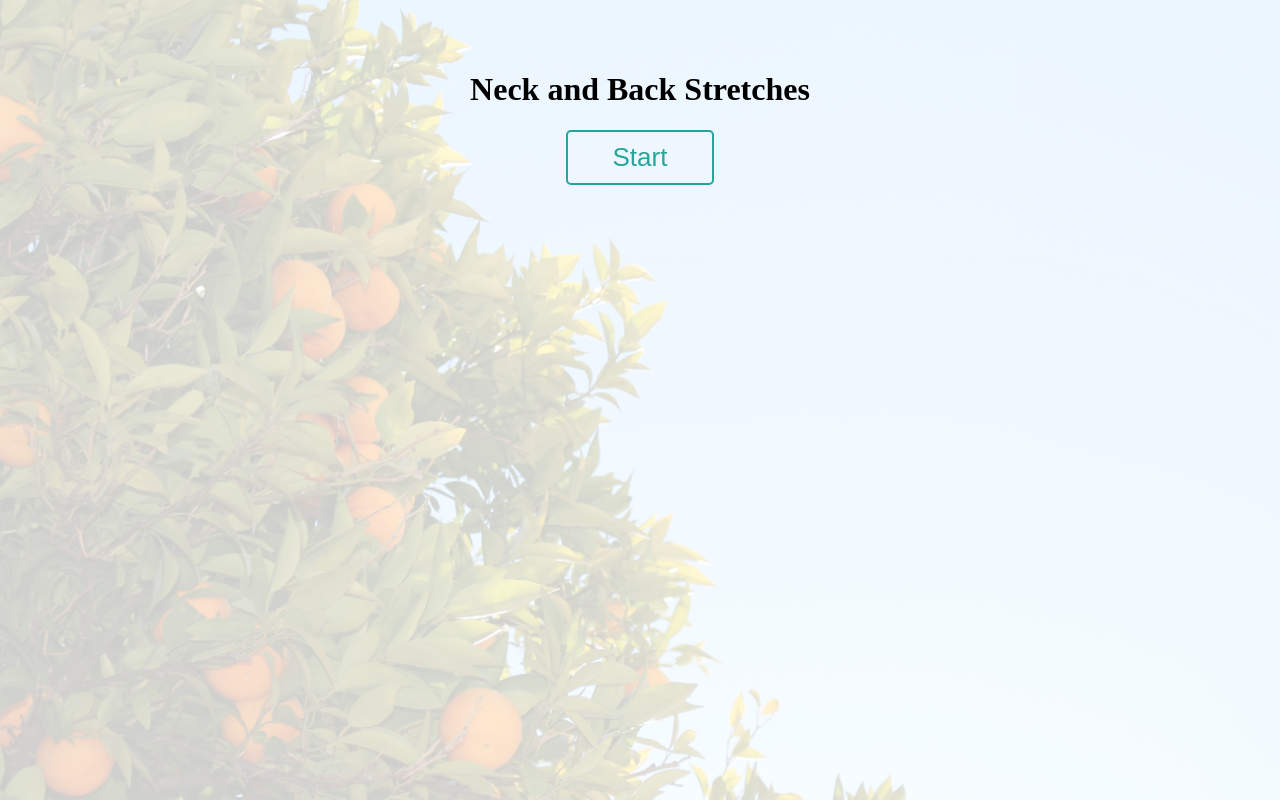
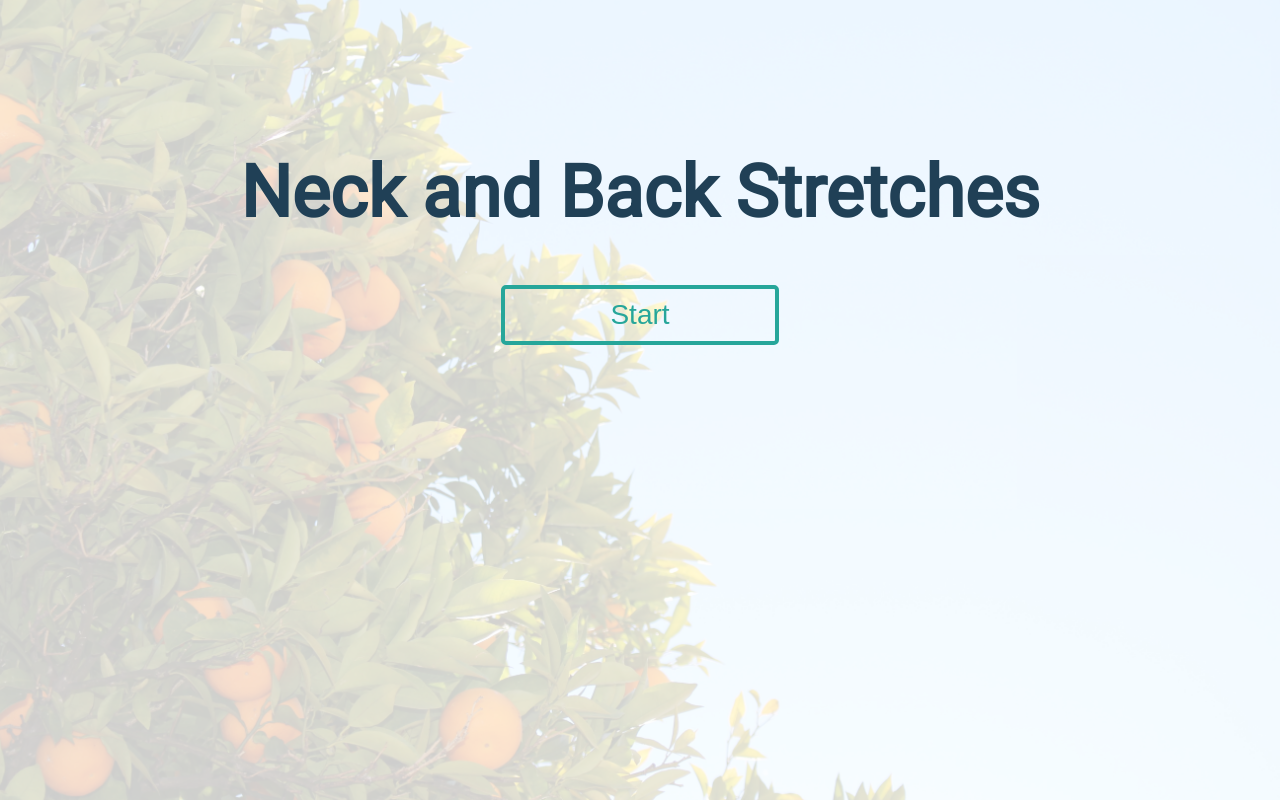
Before and after one commit to pszujewski/stretch-app, a plain HTML site: page index.html in a window 1280 px wide. Drawn offline with nearby package versions, Linux system fonts and the light colour scheme.

Commit message:
finished rough draft of stretching app project

```diff
--- a/css/main.css
+++ b/css/main.css
@@ -11,6 +11,7 @@ html {
 }
 
 body {
+  font-family: 'Roboto', sans-serif;
   padding: 0;
   margin: 0;
   min-width: 100%;
@@ -21,11 +22,17 @@ body {
   background-color: rgba(255, 255, 255, 0.8);
 }
 
+#app-title {
+  font-size: 72px;
+  margin-top: 100px;
+  margin-bottom: 50px;
+}
+
 button {
-  padding: 10px 45px;
-  font-size: 26px;
+  padding: 10px 105px;
+  font-size: 28px;
   background-color: transparent;
-  border: 2px solid #26a69a;
+  border: 4px solid #26a69a;
   color: #26a69a;
   border-radius: 5px;
   cursor: pointer;
@@ -46,6 +53,7 @@ button:hover {
 .timer {
   padding-left: 10px;
   padding-right: 10px;
+  color: #e15e5d;
 }
 
 .timer h1 span {
@@ -56,6 +64,7 @@ button:hover {
   width: 100%;
   text-align: center;
   margin: 0;
+  color: #204056;
 }
 
 #list-group {
--- a/index.html
+++ b/index.html
@@ -7,6 +7,7 @@
     <title>stretch timer</title>
 
     <!-- Bootstrap -->
+    <link href="https://fonts.googleapis.com/css?family=Roboto" rel="stylesheet">
     <link rel="stylesheet" href="css/main.css">
 
     <!-- jQuery JS -->
--- a/js/app.js
+++ b/js/app.js
@@ -8,6 +8,7 @@ var State = {
 var Timer = {
   activeSeconds: 20,
   breakSeconds: 10,
+  endSeconds: "00",
   timerOn: function(seconds) {
     Timer[seconds] -= 1;
   },
@@ -23,8 +24,11 @@ var Timer = {
     var secondsStr = seconds.toString();
     var input = secondsStr.length === 1 ? "0"+secondsStr : secondsStr;
     var breakStr = "<span>break!</span>";
+    var endStr = "<span>done!</span>";
     if (State.activeDone && !State.breakDone) {
       return "<h1>00:"+input+breakStr+"</h1>";
+    } else if (seconds === "endSeconds") {
+      return "<h1>00:"+input+endStr+"</h1>";
     } else {
       return "<h1>00:"+input+"</h1>";
     }
@@ -81,7 +85,7 @@ var Stretches = {
 // Prompt page for the beginning of the app
 function makePrompt() {
   var btn = "<button class='btn'>Start</button>";
-  return "<h1>Neck and Back Stretches</h1>"+btn;
+  return "<h1 id='app-title'>Neck and Back Stretches</h1>"+btn;
 }
 
 function renderPrompt(leftWell) {
@@ -128,6 +132,8 @@ function appManager(State, Timer, Stretches) {
       State.activeDone = false;
       State.breakDone = false;
       appManager(State, Timer, Stretches);
+    } else {
+      Timer.setTimer(State, "endSeconds");
     }
   }
 }
```
